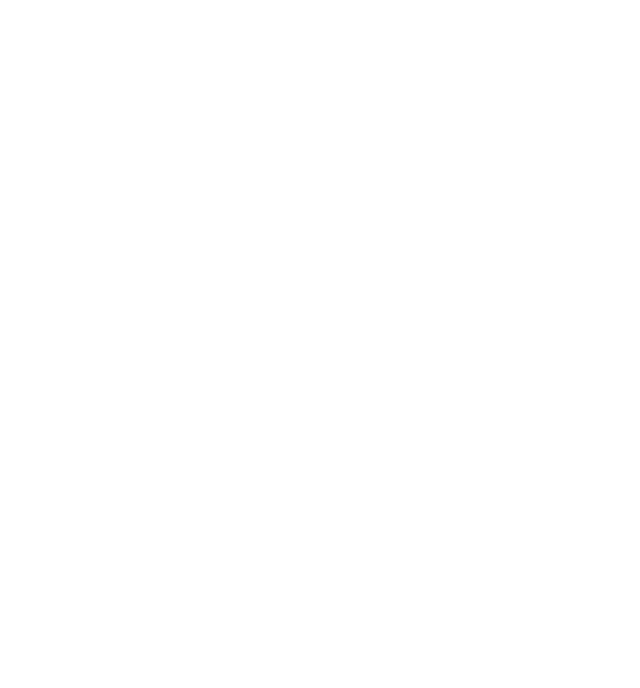
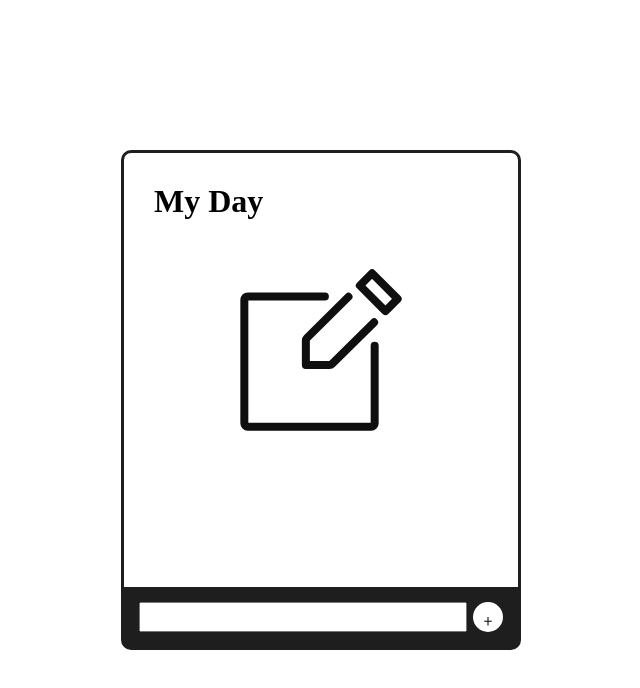
Before and after one commit to yun-2000/web-refresh-day2, a plain HTML site: page index.html in a window 1280 px wide. Shown: the whole page, without its empty margins (319-959 px from the left). Drawn offline with Linux system fonts and the light colour scheme.

Commit message:
todo list layout

```diff
--- a/index.html
+++ b/index.html
@@ -5,5 +5,180 @@
     <meta name="viewport" content="width=device-width, initial-scale=1.0" />
     <title>Todo List</title>
   </head>
-  <body></body>
+  <body>
+    <main class="content">
+      <header><h1 class="main-header">My Day</h1></header>
+      <form class="todo-content">
+        <ul class="todo-list">
+          <img src="img/note.svg" alt="A note image" class="note-img" />
+        </ul>
+        <div class="add-task">
+          <input type="text" class="add-task-input" name="add-new-task" />
+          <button type="submit" class="add-task-btn">﹢</button>
+        </div>
+      </form>
+    </main>
+    <style>
+      :root {
+        --primary-color: white;
+        --secondary-color: #1e1e1e;
+        --tertiary-color: #e6e5e5;
+      }
+      * {
+        margin: 0;
+        padding: 0;
+        box-sizing: border-box;
+      }
+      body {
+        height: 100vh;
+        display: flex;
+        align-items: center;
+        justify-content: center;
+      }
+      .content {
+        width: 400px;
+        height: 500px;
+
+        border: 3px solid var(--secondary-color);
+        border-radius: 10px;
+
+        display: flex;
+        flex-direction: column;
+      }
+      .main-header {
+        margin-bottom: 30px;
+        padding-left: 30px;
+        padding-top: 30px;
+        display: flex;
+      }
+      .todo-content {
+        display: flex;
+        flex-direction: column;
+        justify-content: space-between;
+
+        flex: 1;
+        min-height: 0;
+      }
+      .note-img {
+        height: 200px;
+        width: 200px;
+        display: flex;
+        align-items: center;
+        justify-self: center;
+      }
+      .todo-list {
+        list-style: none;
+        padding: 0 30px;
+
+        overflow-y: auto;
+        flex: 1;
+      }
+      .todo-item {
+        display: flex;
+        justify-content: flex-start;
+        align-items: center;
+        gap: 20px;
+        border: 1px solid var(--tertiary-color);
+        border-radius: 10px;
+        padding: 10px;
+        margin-bottom: 10px;
+      }
+
+      .todo-item label {
+        flex: 1;
+        word-break: break-word;
+      }
+      .todo-item input[type="checkbox"] {
+        appearance: none;
+
+        height: 20px;
+        width: 20px;
+
+        border: 1px solid var(--tertiary-color);
+        border-radius: 50%;
+
+        background-color: var(--primary-color);
+        cursor: pointer;
+      }
+      .todo-item input[type="checkbox"]:checked {
+        background-color: var(--secondary-color);
+      }
+      .add-task {
+        background-color: var(--secondary-color);
+        padding: 15px;
+
+        display: flex;
+        justify-content: space-between;
+        align-items: center;
+      }
+      .add-task-input {
+        width: 90%;
+        height: 30px;
+      }
+      .add-task-input:focus {
+        outline: none;
+      }
+      .add-task-btn {
+        width: 30px;
+        height: 30px;
+        font-size: 20px;
+
+        background-color: var(--primary-color);
+        color: var(--secondary-color);
+
+        display: flex;
+        align-items: center;
+        justify-content: center;
+
+        border: none;
+        border-radius: 50%;
+
+        cursor: pointer;
+      }
+
+      .add-task-btn:hover {
+        background-color: var(--tertiary-color);
+      }
+    </style>
+    <script>
+      const form = document.querySelector(".todo-content");
+      const tasksList = document.querySelector(".todo-list");
+      const addItem = document.querySelector(".add-task-btn");
+
+      const taskArr = JSON.parse(localStorage.getItem("tasks")) || [];
+
+      function addTasks(e) {
+        e.preventDefault();
+        const inputValue = this.querySelector(".add-task-input").value;
+        if (!inputValue.trim()) return;
+        const newTask = {
+          inputValue,
+          done: false
+        };
+        taskArr.push(newTask);
+        localStorage.setItem("tasks", JSON.stringify(taskArr));
+        populateList(taskArr, tasksList);
+        this.reset();
+        this.querySelector(".add-task-input").focus();
+      }
+      function populateList(todoArr = [], todoList) {
+        todoList.innerHTML = todoArr
+          .map((task, i) => {
+            return `
+          <li class="todo-item">
+            <input type="checkbox" id="task-${i}" class="todo-itme-box" />
+            <label for="task-${i}">${task.inputValue}</label>
+          </li>
+      `;
+          })
+          .join("");
+      }
+
+      form.addEventListener("submit", addTasks);
+      if (taskArr.length !== 0) {
+        console.log(taskArr);
+        populateList(taskArr, tasksList);
+      }
+    </script>
+  </body>
 </html>
```
Also changed, not shown: img/note.svg (added).
